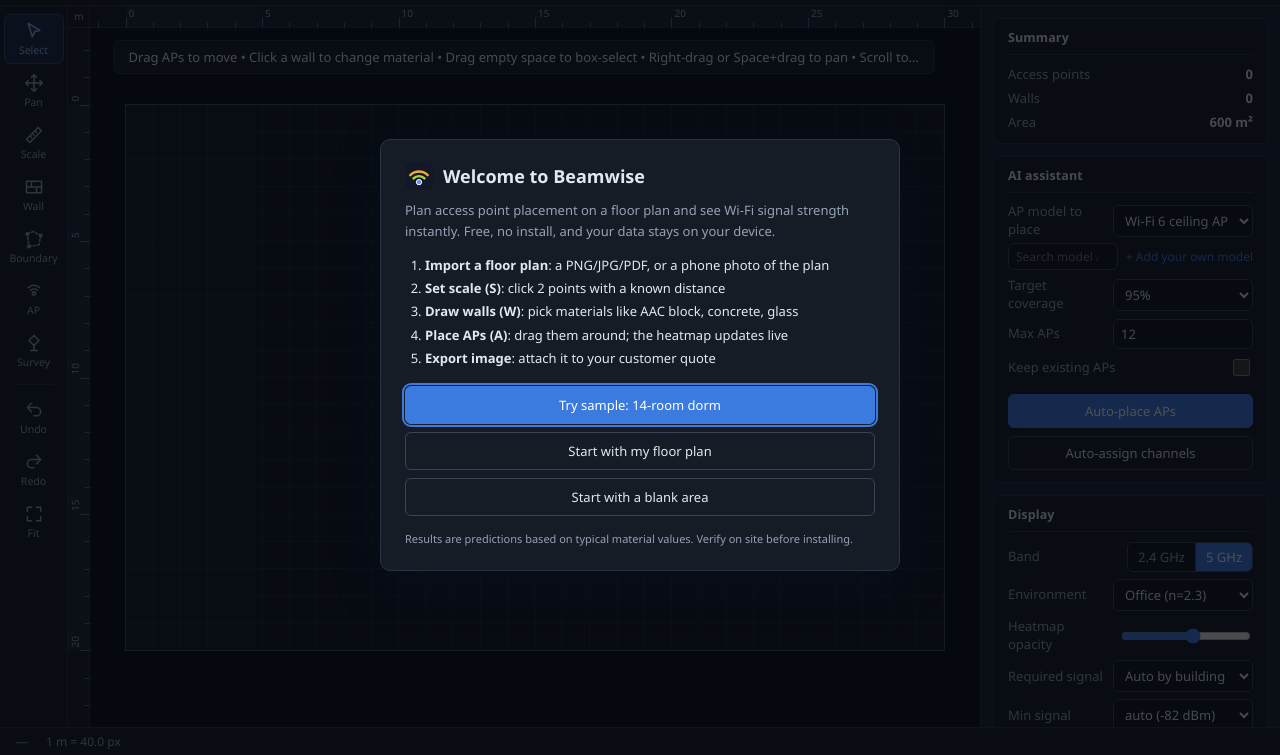
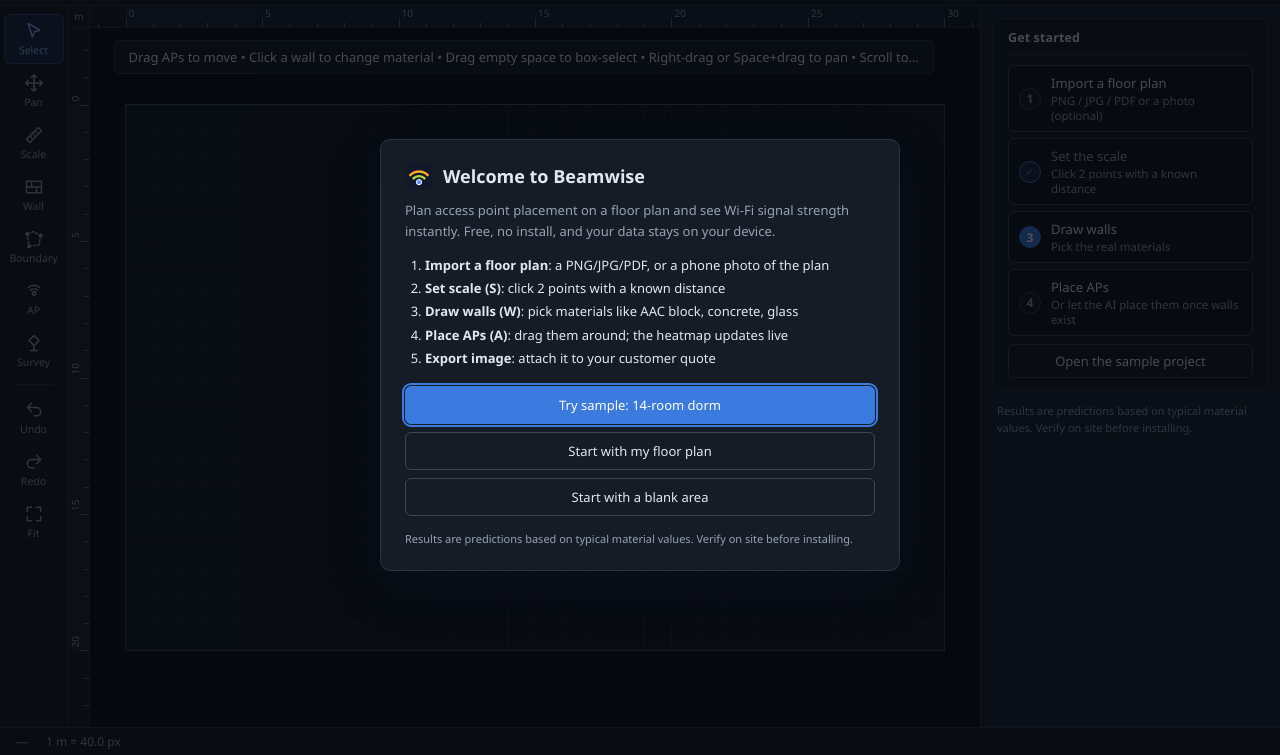
Before and after one commit to natthaphatbank/beamwise, a plain HTML site: page index.html in a window 1280 px wide. Shown: the part 45-800 px from the top of the page. Drawn offline with Linux system fonts and the light colour scheme.

Commit message:
Side panel: show cards only when they can be used
- Empty project: a getting-started checklist (plan, scale, walls, APs)
  with clickable steps and the sample project
- Summary and display appear once something is drawn, AI once there are
  walls, legend once there are APs
- Model / display options moved under a collapsed "Advanced settings"

Co-Authored-By: Claude Opus 5.5 <noreply@anthropic.com>

```diff
--- a/css/style.css
+++ b/css/style.css
@@ -216,3 +216,18 @@ button:focus-visible, select:focus-visible, input:focus-visible { outline: 2px s
   #stCursor { display: none; }
 }
 .update-bar { position: fixed; left: 50%; bottom: 40px; transform: translateX(-50%); z-index: 60; padding: 10px 18px; border-radius: 999px; border: 0; background: var(--accent); color: #fff; font: inherit; font-weight: 600; box-shadow: 0 6px 20px rgba(0,0,0,.3); cursor: pointer; max-width: calc(100vw - 32px); }
+
+/* getting-started checklist */
+.steps { list-style: none; margin: 0; padding: 0; display: flex; flex-direction: column; gap: 6px; }
+.steps button { width: 100%; display: flex; align-items: center; gap: 10px; text-align: left; background: var(--input); border: 1px solid var(--line-strong); border-radius: var(--radius); padding: 8px 10px; cursor: pointer; color: var(--text); }
+.steps button:hover { border-color: var(--accent); }
+.steps .num { flex: 0 0 22px; height: 22px; border-radius: 50%; display: grid; place-items: center; font-size: 12px; font-weight: 600; background: var(--panel); border: 1px solid var(--line-strong); color: var(--muted); }
+.steps .next .num { background: var(--accent); border-color: var(--accent); color: #fff; }
+.steps .done button { color: var(--muted); }
+.steps .done .num { background: var(--accent-soft); border-color: var(--accent); color: var(--accent); }
+.steps small { display: block; color: var(--muted); font-size: 11.5px; margin-top: 1px; }
+/* advanced settings fold */
+.adv { margin-top: 8px; border-top: 1px solid var(--line); padding-top: 6px; }
+.adv summary { cursor: pointer; color: var(--muted); font-size: 12.5px; padding: 4px 0; user-select: none; }
+.adv summary:hover { color: var(--text); }
+.adv[open] summary { color: var(--text); }
--- a/index.html
+++ b/index.html
@@ -79,7 +79,13 @@
         <div id="props"></div>
       </section>
 
-      <section class="card">
+      <section class="card" id="startCard" hidden>
+        <h3 data-i18n="startTitle"></h3>
+        <ol class="steps" id="startSteps"></ol>
+        <button class="btn" id="startSample" data-i18n="startSample"></button>
+      </section>
+
+      <section class="card" id="summaryCard">
         <h3 data-i18n="summary"></h3>
         <div class="stats" id="stats"></div>
       </section>
@@ -89,7 +95,7 @@
         <div id="calib"></div>
       </section>
 
-      <section class="card">
+      <section class="card" id="aiCard">
         <h3 data-i18n="aiTitle"></h3>
         <label class="row"><span data-i18n="aiModelUsed"></span><select id="aiModel"></select></label>
         <div id="aiModelSearchBox"></div>
@@ -103,7 +109,7 @@
         <button class="btn" id="btnChannels" data-i18n="aiChannels"></button>
       </section>
 
-      <section class="card">
+      <section class="card" id="displayCard">
         <h3 data-i18n="display"></h3>
         <label class="row"><span data-i18n="band"></span>
           <div class="seg" id="bandSeg">
@@ -120,19 +126,22 @@
         <label class="row"><span data-i18n="requirement"></span>
           <select id="reqSel"></select>
         </label>
+        <label class="row check"><span data-i18n="waves"></span><input type="checkbox" id="wavesChk"></label>
+        <details class="adv" id="advBox">
+          <summary data-i18n="advanced"></summary>
           <label class="row"><span data-i18n="minSignal"></span>
             <select id="minSel"></select>
           </label>
-        <label class="row check"><span data-i18n="capNbtc"></span><input type="checkbox" id="capNbtc"></label>
           <label class="row"><span data-i18n="clientDevice"></span><select id="clientSel"></select></label>
           <label class="row"><span><span data-i18n="clientHeight"></span> <span class="u">(m)</span></span><input type="number" id="clientH" min="0" max="10" step="0.1"></label>
           <label class="row"><span data-i18n="margin"></span><select id="marginSel"></select></label>
           <label class="row check"><span data-i18n="pathsOpt"></span><input type="checkbox" id="pathsChk"></label>
-        <label class="row check"><span data-i18n="waves"></span><input type="checkbox" id="wavesChk"></label>
+          <label class="row check"><span data-i18n="capNbtc"></span><input type="checkbox" id="capNbtc"></label>
           <label class="row check"><span data-i18n="rulers"></span><input type="checkbox" id="rulersChk"></label>
+        </details>
       </section>
 
-      <section class="card">
+      <section class="card" id="legendCard">
         <h3 data-i18n="legend"></h3>
         <div class="legend" id="legend"></div>
       </section>
--- a/js/app.js
+++ b/js/app.js
@@ -1442,7 +1442,35 @@ function renderSettings() {
   ls.value = LANG;
 }
 
+// Side panel shows only what can be used yet: a getting-started checklist on an empty
+// project, the AI once there are walls, summary / display once there is something drawn,
+// and the legend once there is a heatmap.
+function renderPanelCards() {
+  const hasWalls = project.walls.length > 0, hasAps = project.aps.length > 0;
+  const hasPlan = !!project.plan.image;
+  const started = hasWalls || hasAps;
+  $("#summaryCard").hidden = !started;
+  $("#aiCard").hidden = !hasWalls;
+  $("#displayCard").hidden = !started;
+  $("#legendCard").hidden = !hasAps;
+  $("#startCard").hidden = hasAps;
+  if (hasAps) return;
+  const steps = [
+    { k: "Plan", done: hasPlan, go: pickPlan },
+    { k: "Scale", done: project.scaleSet || !hasPlan, go: () => setTool("scale") },
+    { k: "Walls", done: hasWalls, go: () => setTool("wall") },
+    { k: "Aps", done: hasAps, go: () => setTool("ap") },
+  ];
+  const next = steps.findIndex(st => !st.done && st.k !== "Plan") ;
+  $("#startSteps").innerHTML = steps.map((st, i) =>
+    `<li class="${st.done ? "done" : i === next ? "next" : ""}"><button data-step="${i}"><span class="num">${st.done ? "✓" : i + 1}</span>` +
+    `<span>${t("step" + st.k)}<small>${t("step" + st.k + "Sub")}</small></span></button></li>`).join("");
+  $("#startSteps").querySelectorAll("[data-step]").forEach(b => b.addEventListener("click", () => steps[+b.dataset.step].go()));
+  $("#startSample").hidden = started;
+}
+
 function renderStats() {
+  renderPanelCards();
   const box = buildingBox(project);
   const area = (areasPx2(project) ?? (box.x1 - box.x0) * (box.y1 - box.y0)) * project.mPerPx ** 2;
   const req = reqDbm();
@@ -1832,6 +1860,7 @@ function confirmModal(title, body, onOk) {
   $("#modalBox").querySelector('[data-act="ok"]').onclick = () => { closeModal(); onOk(); };
 }
 
+$("#startSample").addEventListener("click", () => guardUnsaved(loadSample));
 function loadSample() {
   loadProjectData(buildSampleProject()).then(() => flash(t("sampleLoaded")));
 }
--- a/js/i18n.js
+++ b/js/i18n.js
@@ -13,6 +13,11 @@ const LANGS = [
 
 const I18N = {
   th: {
+    startTitle: "เริ่มต้น", startSample: "ลองเปิดโปรเจกต์ตัวอย่าง", advanced: "ตั้งค่าขั้นสูง",
+    stepPlan: "นำเข้าแบบแปลน", stepPlanSub: "PNG / JPG / PDF หรือรูปถ่าย (ข้ามได้)",
+    stepScale: "ตั้งสเกล", stepScaleSub: "คลิก 2 จุดที่รู้ระยะจริง",
+    stepWalls: "วาดผนัง", stepWallsSub: "เลือกวัสดุให้ตรงของจริง",
+    stepAps: "วาง AP", stepApsSub: "หรือให้ AI วางให้หลังวาดผนัง",
     wallsSelected: "เลือกผนัง {n} เส้น", itemsSelected: "เลือก AP {a} ตัว + ผนัง {w} เส้น",
     wallsSameMat: "ผนังที่เลือกเป็นวัสดุเดียวกัน", wallsMixedMat: "ผนังที่เลือกมีหลายวัสดุ กดวัสดุด้านล่างเพื่อเปลี่ยนทั้งหมด",
     materialAll: "เปลี่ยนวัสดุทั้งหมดเป็น", totalLength: "ความยาวรวม", selectSameMat: "เลือกผนัง{m}ทั้งหมด ({n} เส้น)",
@@ -61,6 +66,11 @@ const I18N = {
   },
 
   en: {
+    startTitle: "Get started", startSample: "Open the sample project", advanced: "Advanced settings",
+    stepPlan: "Import a floor plan", stepPlanSub: "PNG / JPG / PDF or a photo (optional)",
+    stepScale: "Set the scale", stepScaleSub: "Click 2 points with a known distance",
+    stepWalls: "Draw walls", stepWallsSub: "Pick the real materials",
+    stepAps: "Place APs", stepApsSub: "Or let the AI place them once walls exist",
     wallsSelected: "{n} walls selected", itemsSelected: "{a} APs + {w} walls selected",
     wallsSameMat: "The selected walls share one material", wallsMixedMat: "The selected walls have different materials; pick one below to change them all",
     materialAll: "Change all to", totalLength: "Total length", selectSameMat: "Select all {m} walls ({n})",
```
Lines whose indentation alone changed are shown as unchanged.
